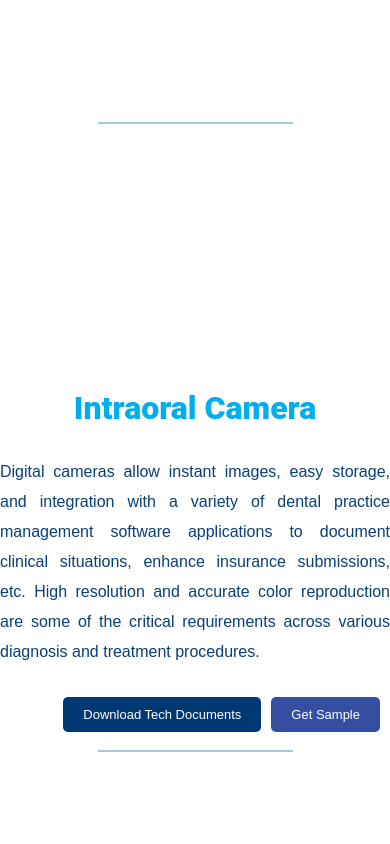
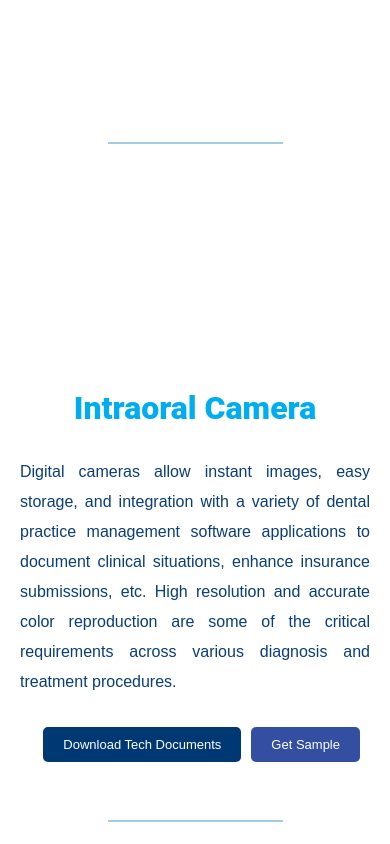
Before and after one commit to econwebsite/Dental-vite, a React (Vite) app: page / in a window 390 px wide. Shown: the part 860-1704 px from the top of the page. Built offline with nearby package versions, Linux system fonts and the light colour scheme; a web font is replaced by a local one.

Commit message:
nochange

```diff
--- a/src/Components/Home Comp/2.Camera Page/intraoral.css
+++ b/src/Components/Home Comp/2.Camera Page/intraoral.css
@@ -150,10 +150,7 @@
 
 
 @media (max-width: 768px) {
-  .Camera-Header {
-    text-align: center;
-    padding: 0px;
-  }
+
   .Total-cam-blog {
     flex-direction: column;
   }
```
